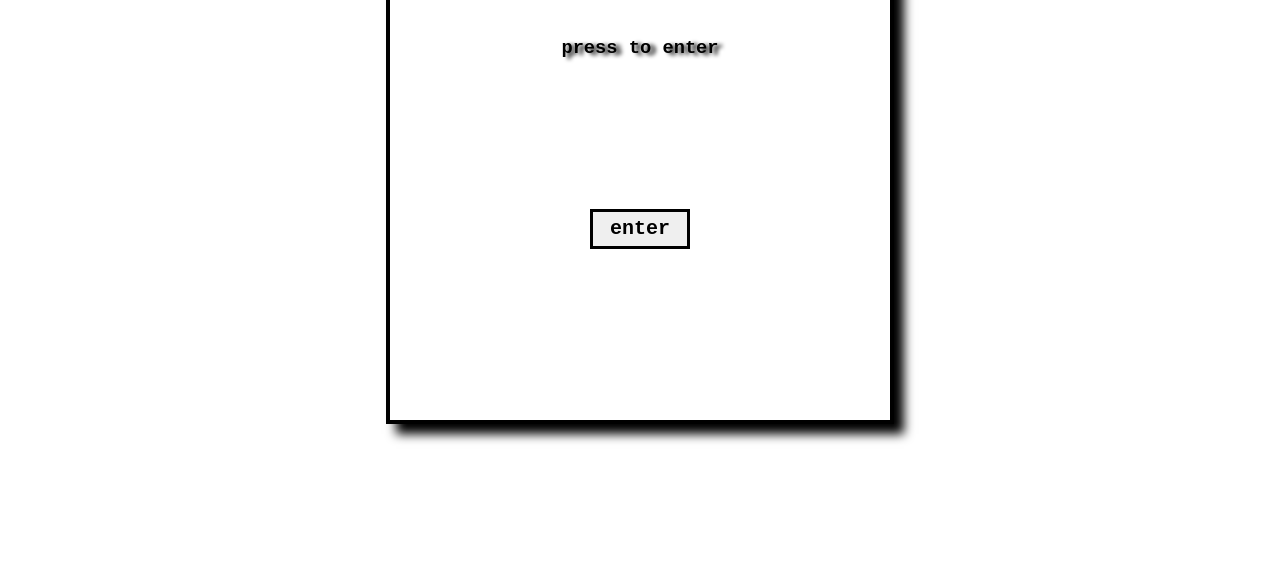
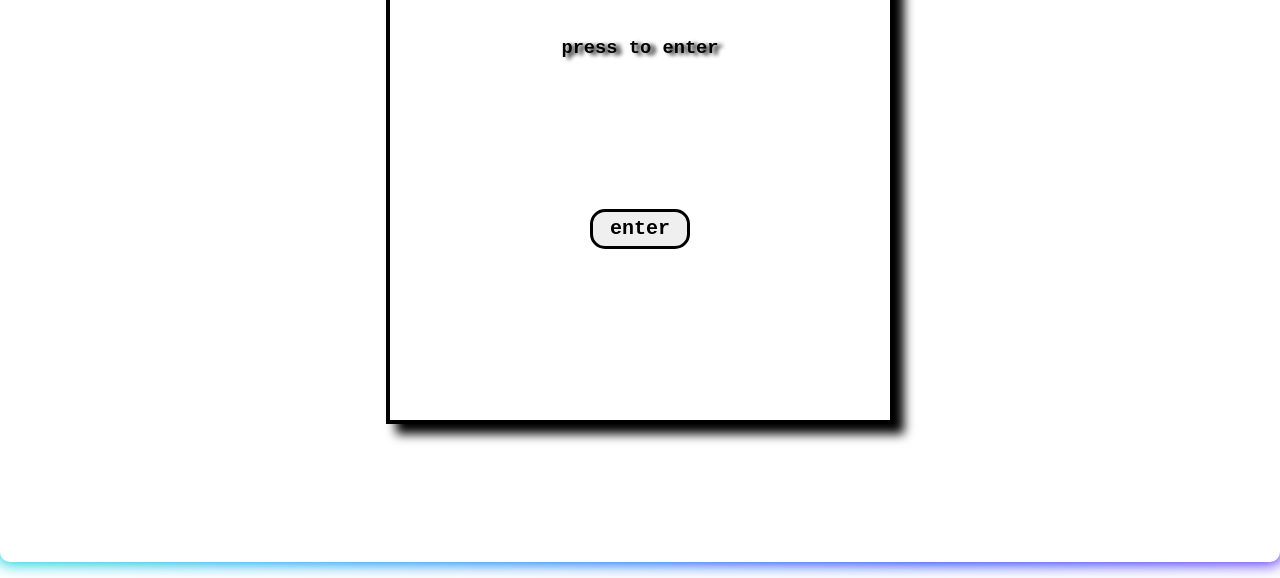
Before and after one commit to Muad-syntax/git-repository, a plain HTML site: page index.html in a window 1280 px wide. Shown: the part 238-816 px from the top of the page. Drawn offline with Linux system fonts and the light colour scheme.

Commit message:
struktur awal:beautify

```diff
--- a/style.css
+++ b/style.css
@@ -29,5 +29,57 @@ a{
     font-weight: bold;
     font-size: 20px;
     border: 3px solid;
+    border-radius: 15px;
+}
+.btn button:hover{
+    background: #ffffff;
+    transform: scale(1.05);
+    transition: calc(1s);
     cursor: pointer;
+    text-shadow: 5px 2px 4px;
+    box-shadow: 10px 10px 10px#000;
 }
+.btn button::after{
+    content: "";
+    z-index: -1;
+    position: absolute;
+    width: 100%;
+    height: 100%;
+    background-color: #fff;
+    left: 0;
+    top: 0;
+    border-radius: 10px;
+}
+.btn::before{
+    content: "";
+    background:
+        linear-gradient(45deg, #FF0000, #FF7300, #FFFB00,
+        #48FF00, #00FFD5, #002BFF, #FF00C8, #FF0000);
+    position: absolute;
+    top: -2px;
+    left: -2px;
+    background-size: 600%;
+    z-index: -1;
+    width: calc(100% + 4px);
+    height: calc(100% + 4px);
+    filter: blur(8px);
+    animation: glowing 20s linear infinite;
+    transform: opacity .3s ease-in-out;
+    border-radius: 10px;
+    opacity: 1;
+}
+@keyframes glowing{
+    0%{background-position: 0 0;}
+    50%{background-position: 400% 0;}
+    100%{background-position: 0 0;}
+}
+.btn:hover::before{
+    opacity: 1;
+}
+.btn:active:after{
+    background: transparent;
+}
+.btn:active{
+    color: #000;
+    font-weight: bold;
+}
```
